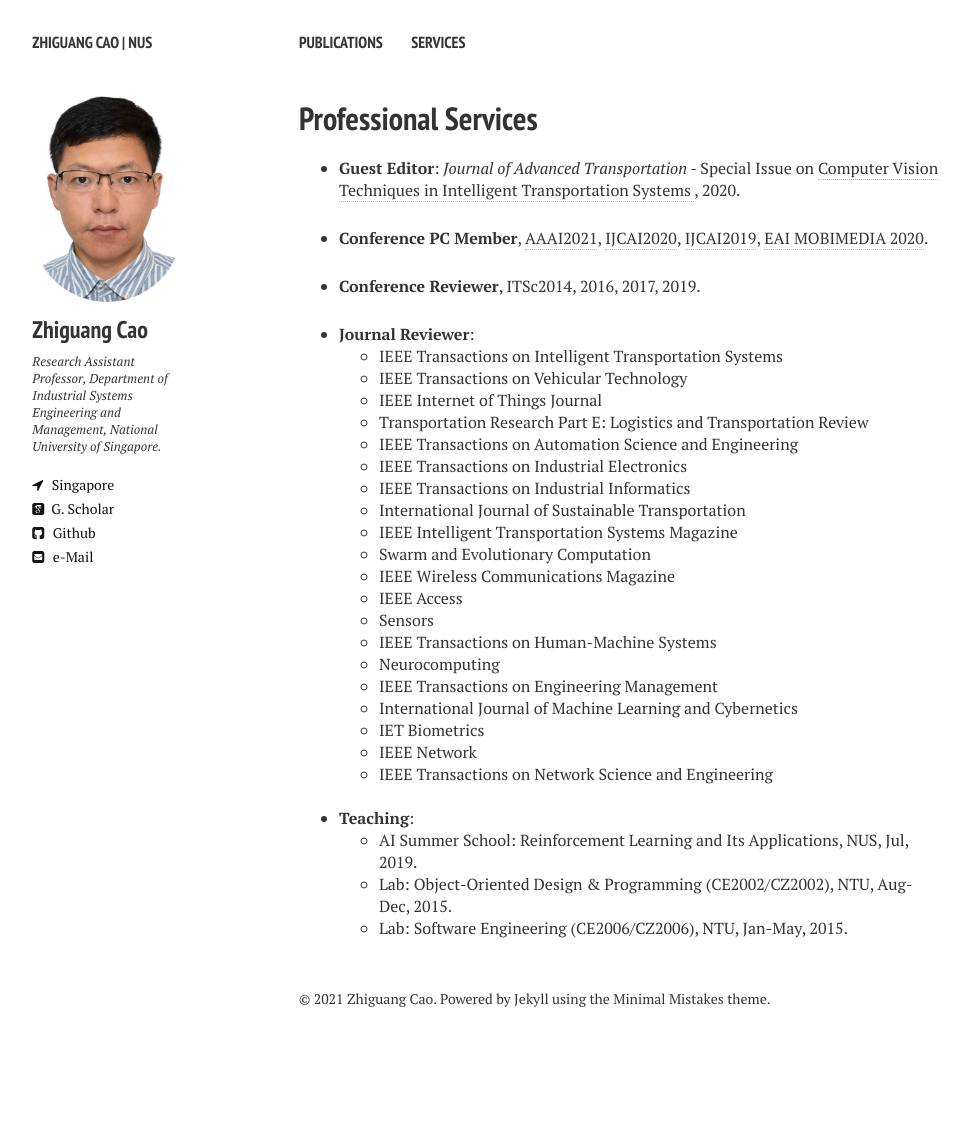
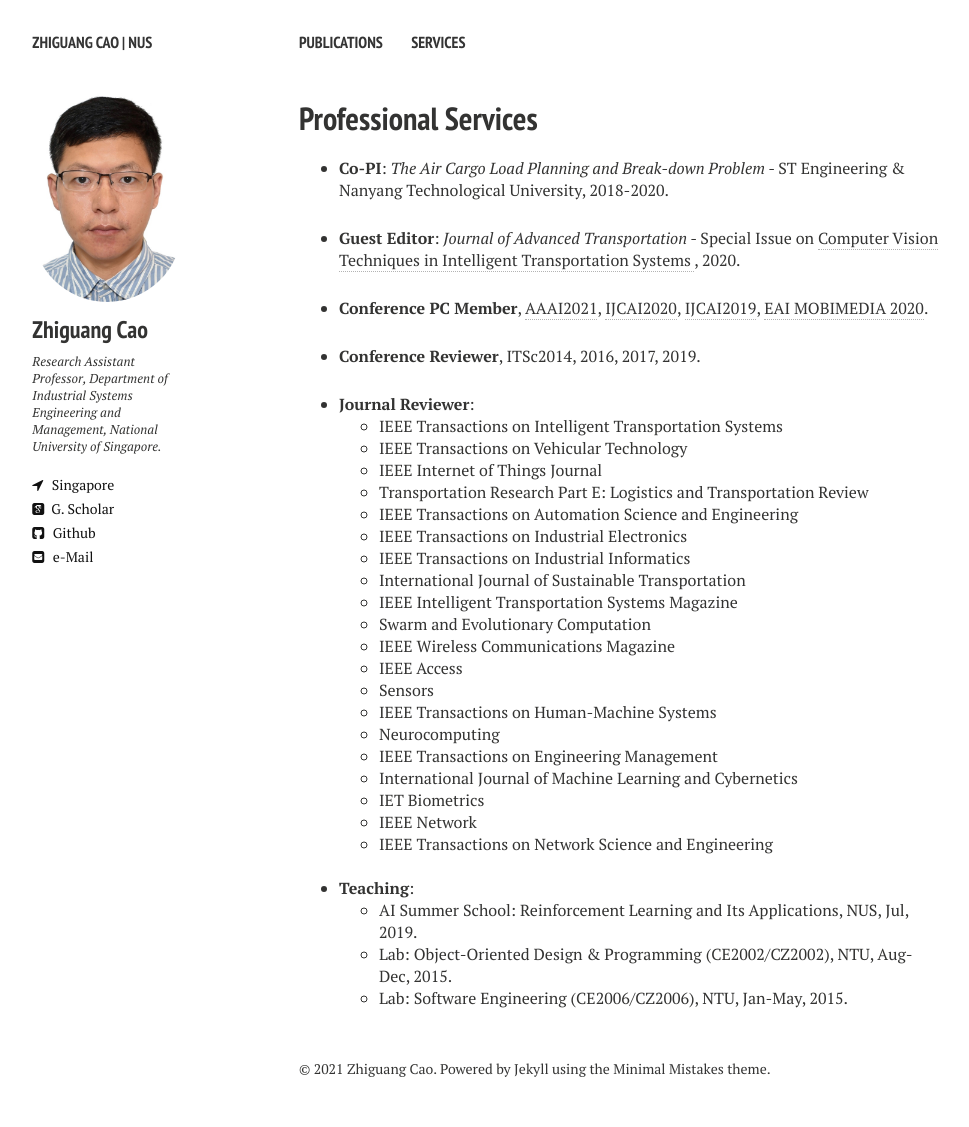
Before and after one commit to zhiguangcaosg/zhiguangcaosg.github.io, a Jekyll site: the page built from tools.md, in a window 1280 px wide. Shown: the whole page, without its empty margins (21-990 px from the left). Built offline with Jekyll 4.4.1, drawn with Linux system fonts in a browser that asks for light colours; nearby versions of some CDN libraries; before the commit the page ends 1057 px from its top, so only the background shows below that.

Commit message:
Update tools.md

```diff
--- a/tools.md
+++ b/tools.md
@@ -15,6 +15,11 @@ comments: false
 </p>
 </li>
 -->
+<li>
+<p>
+<b>Co-PI</b>: <i> The Air Cargo Load Planning and Break-down Problem</i> - ST Engineering & Nanyang Technological University, 2018-2020.
+</p>
+</li>
 
 <li>
 <p>
```
